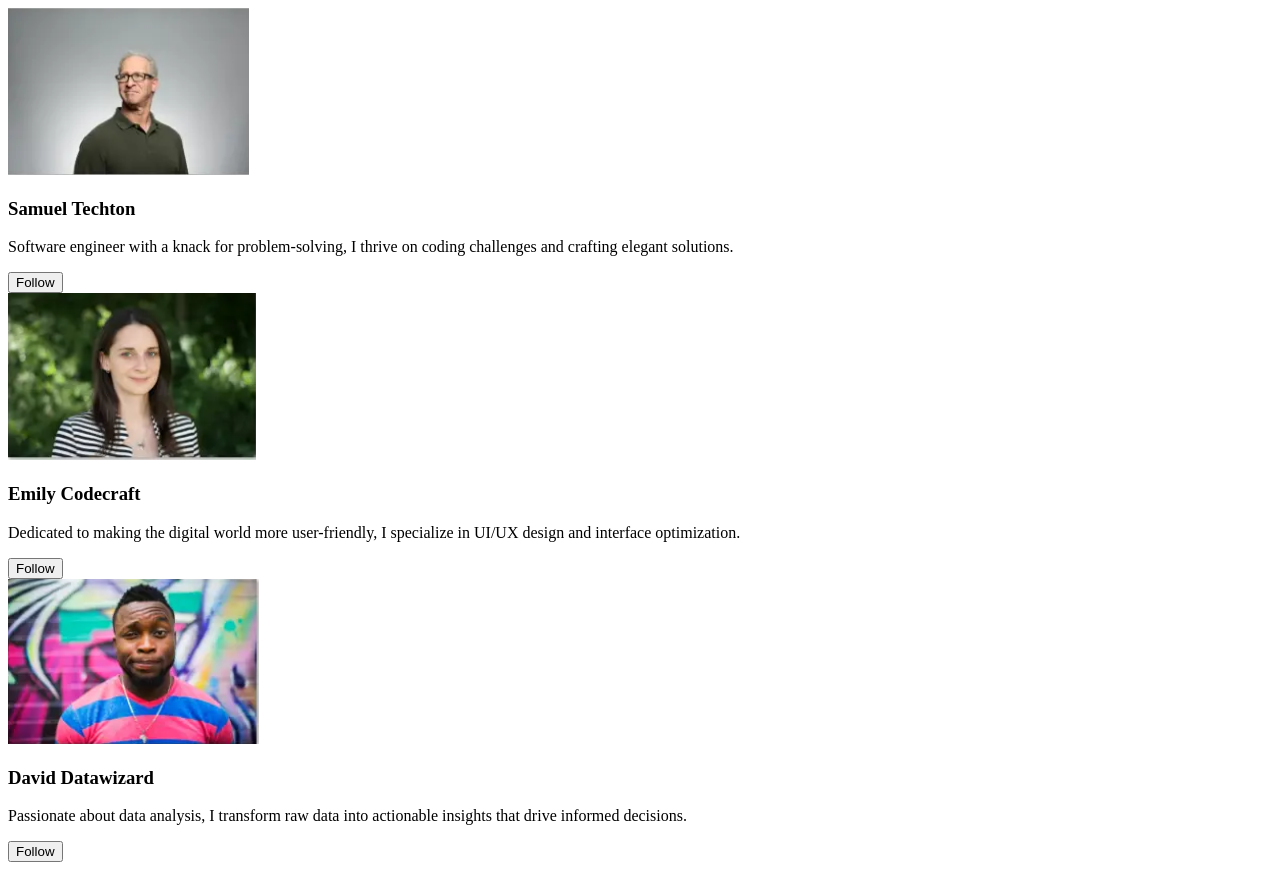
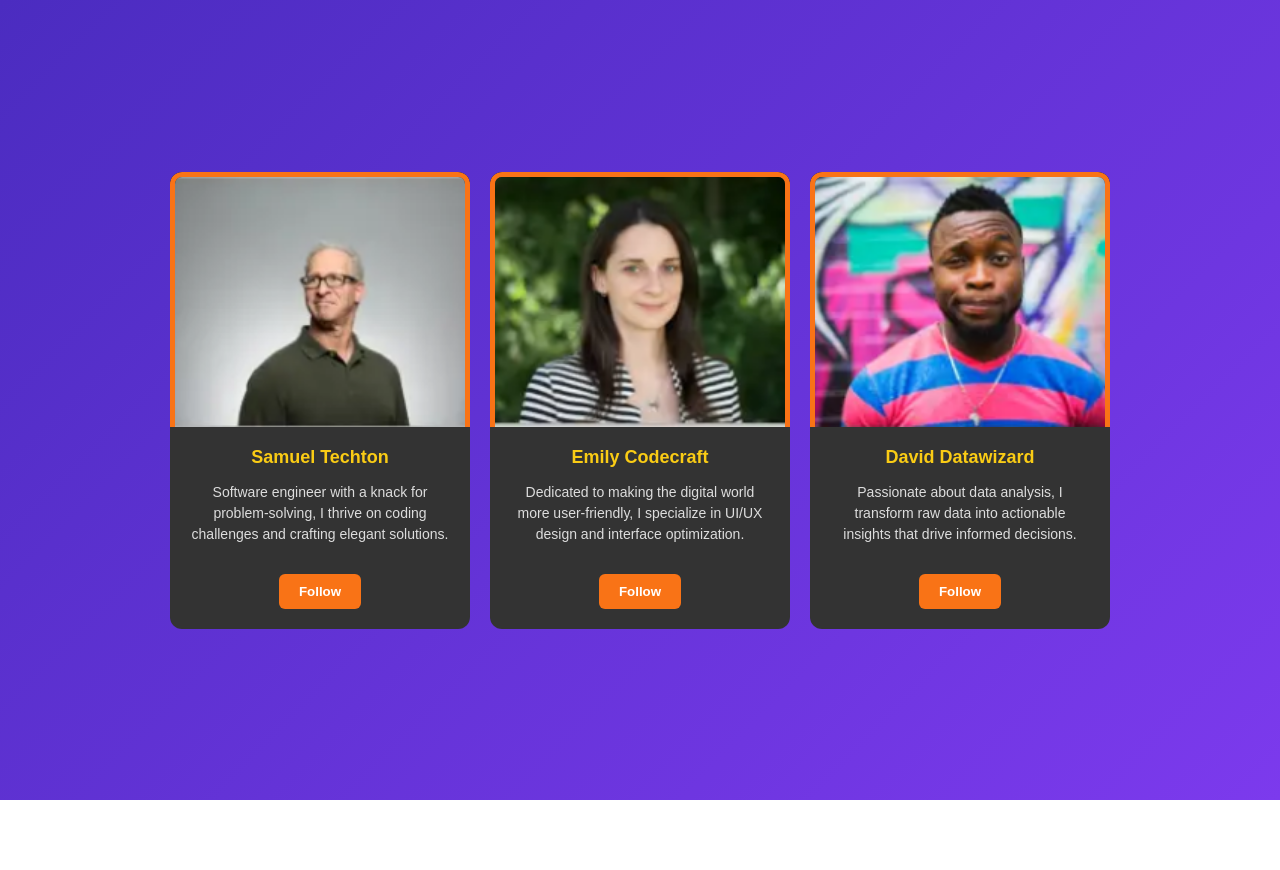
Before and after one commit to rajeshsanaka/Test, a plain HTML site: page index.html in a window 1280 px wide. After the commit the page ends 800 px from the top, so only its background shows below. Drawn offline with Linux system fonts and the light colour scheme.

Commit message:
Update index.html

```diff
--- a/index.html
+++ b/index.html
@@ -4,7 +4,7 @@
   <meta charset="UTF-8">
   <meta name="viewport" content="width=device-width, initial-scale=1.0">
   <title>Profile Cards</title>
- <link rel="stylesheet" href="./styles.cssgit ">
+ <link rel="stylesheet" href="./styles.css ">
 </head>
 <body>
 
```
